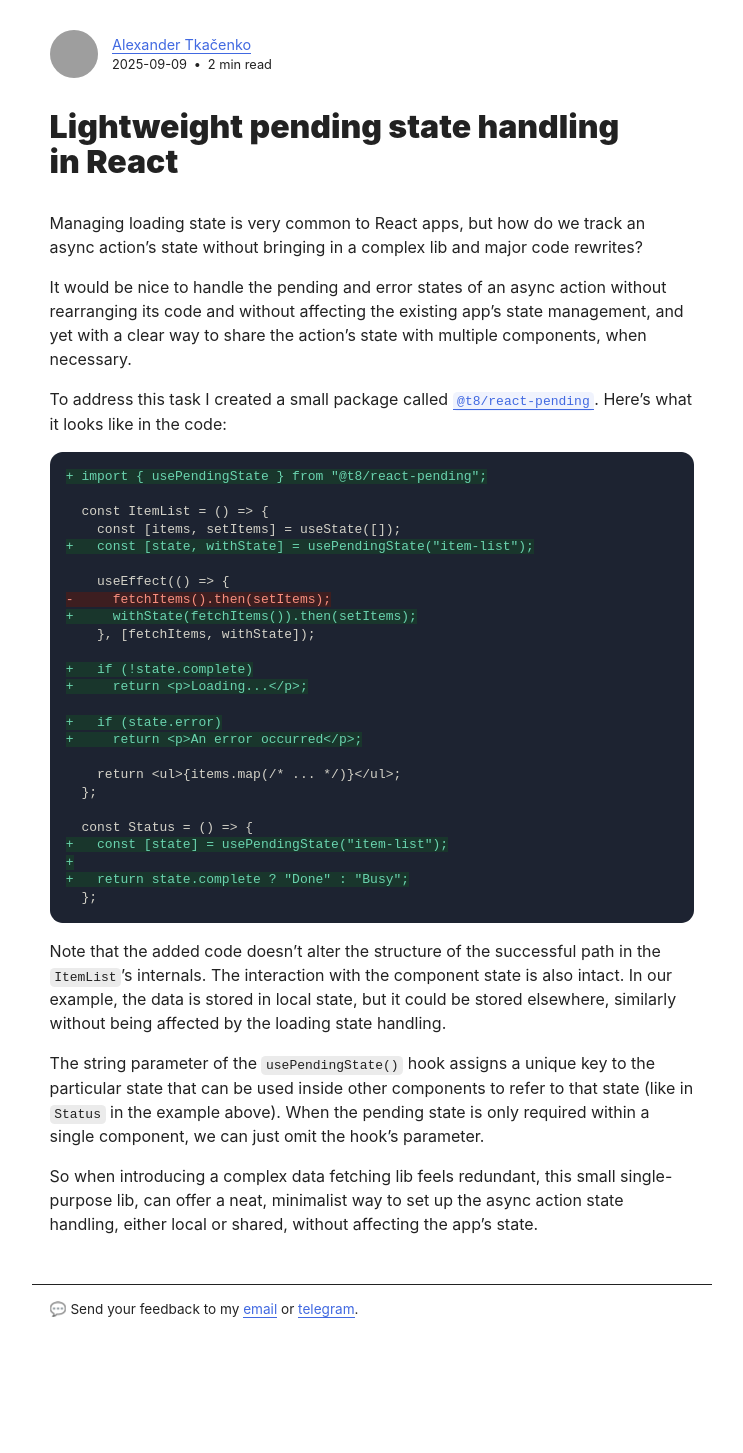
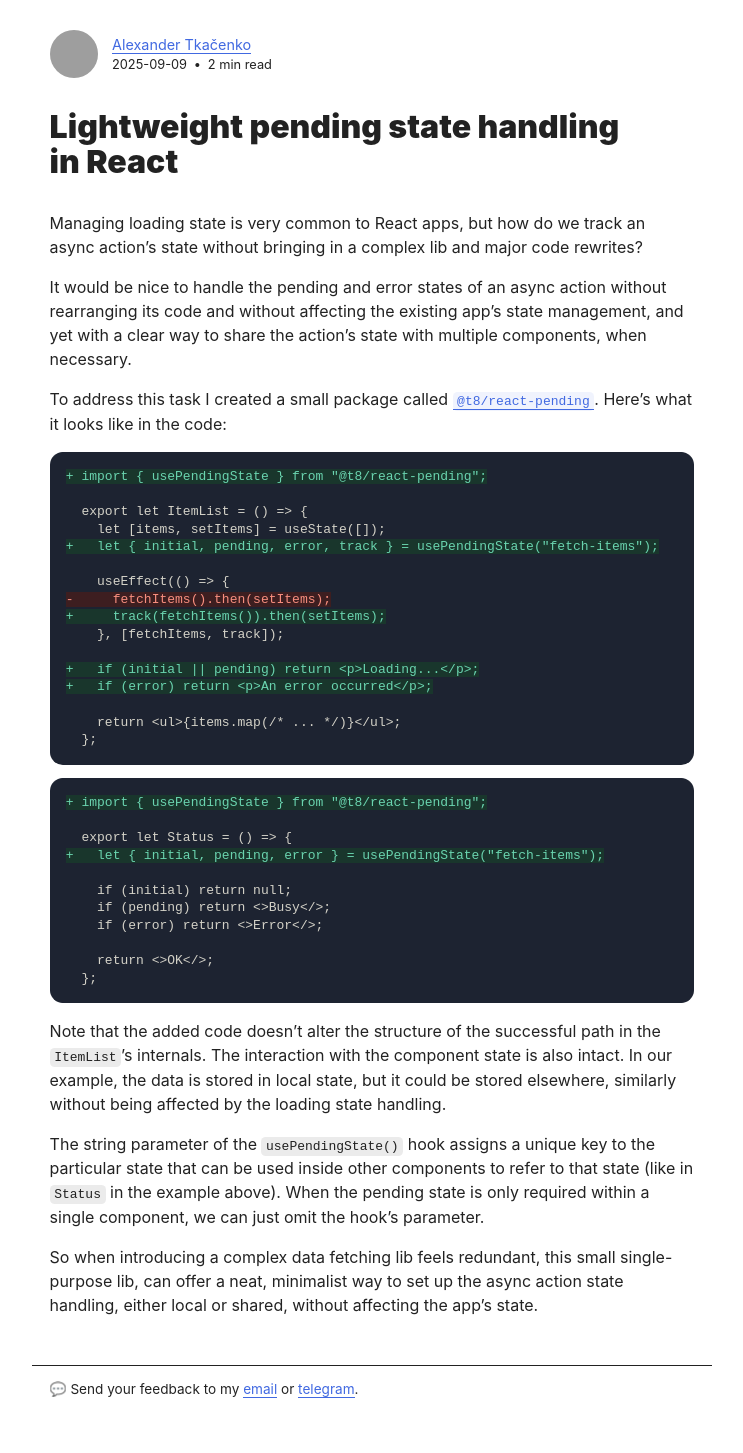
Before and after one commit to axtk/axtk.github.io, a Jekyll site: the page built from x/lightweight_pending_state.md, in a window 1280 px wide. Shown: the whole page, without its empty margins (268-1011 px from the left). Built offline with Jekyll 4.4.1, drawn with Linux system fonts in a browser that asks for light colours; our own code applies the rules of GitHub Pages for plain Markdown files; before the commit the page ends 1373 px from its top, so only the background shows below that; grey boxes are pictures that could not be loaded.

Commit message:
update pending state post

````diff
--- a/x/lightweight_pending_state.md
+++ b/x/lightweight_pending_state.md
@@ -18,28 +18,33 @@ To address this task I created a small package called [`@t8/react-pending`](http
 ```diff
 + import { usePendingState } from "@t8/react-pending";
 
-  const ItemList = () => {
-    const [items, setItems] = useState([]);
-+   const [state, withState] = usePendingState("item-list");
+  export let ItemList = () => {
+    let [items, setItems] = useState([]);
++   let { initial, pending, error, track } = usePendingState("fetch-items");
 
     useEffect(() => {
 -     fetchItems().then(setItems);
-+     withState(fetchItems()).then(setItems);
-    }, [fetchItems, withState]);
++     track(fetchItems()).then(setItems);
+    }, [fetchItems, track]);
 
-+   if (!state.complete)
-+     return <p>Loading...</p>;
-
-+   if (state.error)
-+     return <p>An error occurred</p>;
++   if (initial || pending) return <p>Loading...</p>;
++   if (error) return <p>An error occurred</p>;
 
     return <ul>{items.map(/* ... */)}</ul>;
   };
+```
 
-  const Status = () => {
-+   const [state] = usePendingState("item-list");
-+
-+   return state.complete ? "Done" : "Busy";
+```diff
++ import { usePendingState } from "@t8/react-pending";
+
+  export let Status = () => {
++   let { initial, pending, error } = usePendingState("fetch-items");
+
+    if (initial) return null;
+    if (pending) return <>Busy</>;
+    if (error) return <>Error</>;
+
+    return <>OK</>;
   };
 ```
 
````
